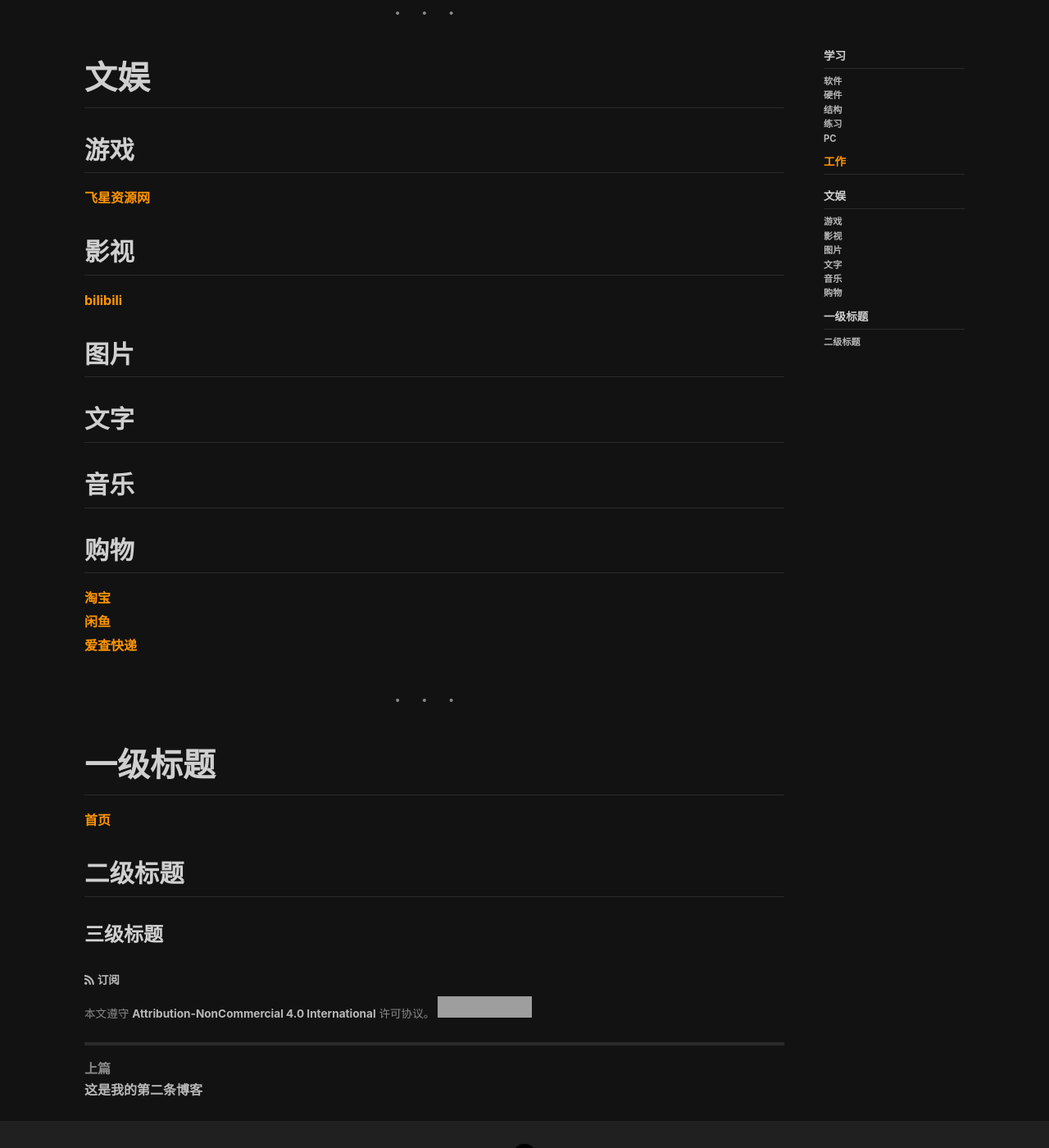
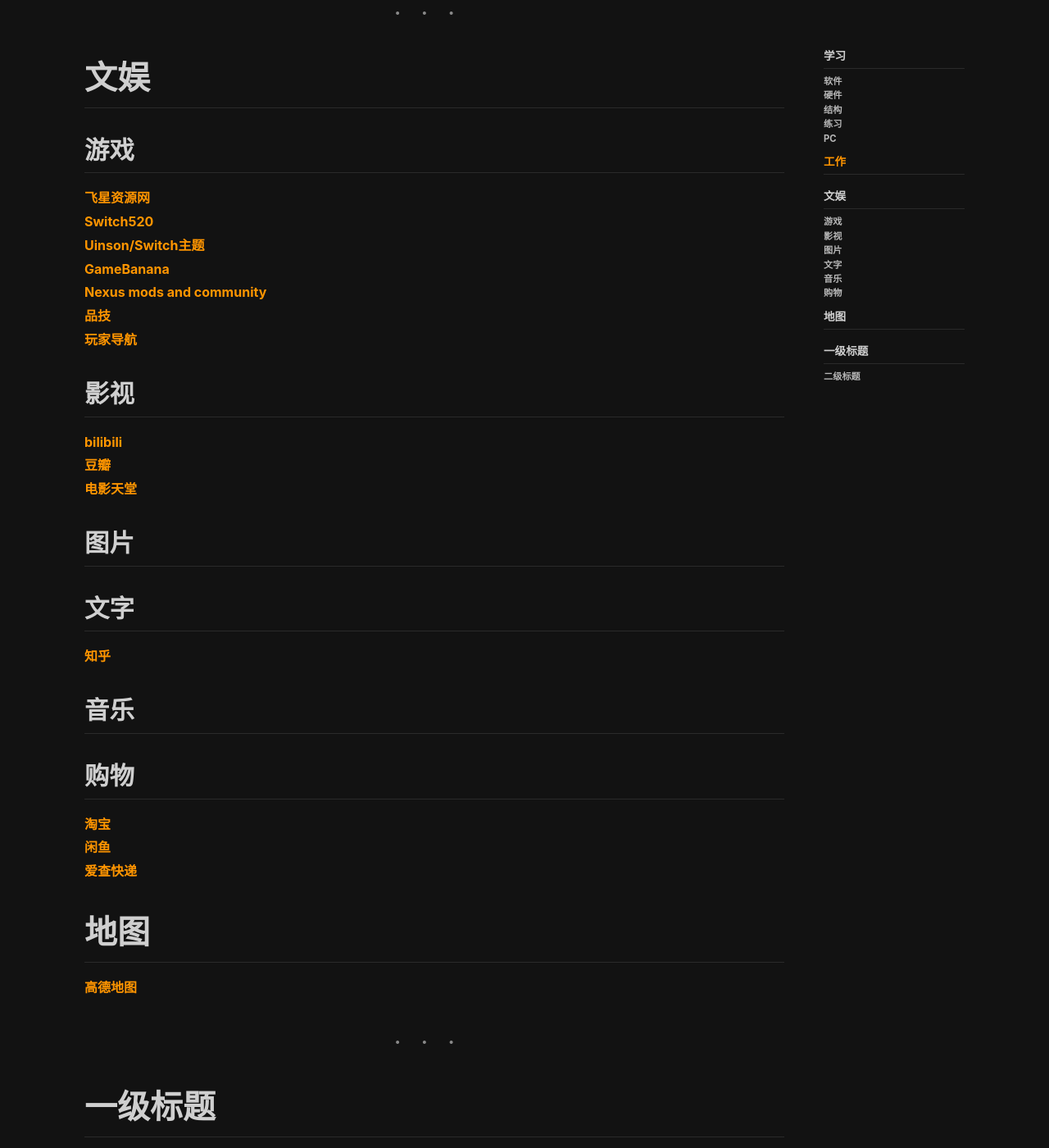
Before and after one commit to Su-1024/Su-1024.github.io, a Jekyll site: the page built from _posts/2025-07-03-网站收藏.md, in a window 1280 px wide and 1400 px high, scrolled down 1182 px. Shown: the whole window at 82% size. Built offline with Jekyll 4.4.1, drawn with Linux system fonts in a browser that asks for light colours; nearby versions of some CDN libraries; grey boxes are pictures that could not be loaded.

Commit message:
网站补充

```diff
--- a/_posts/2025-07-03-网站收藏.md
+++ b/_posts/2025-07-03-网站收藏.md
@@ -31,17 +31,23 @@ title: "网站收藏"
 
 ## 游戏
 [飞星资源网](https://feixing123.cc/)
+[Switch520](https://www.gamer520.com/)
+[Uinson/Switch主题](https://themezer.net/packs/Unison-523)
+[GameBanana ](https://gamebanana.com/)
+[Nexus mods and community](https://www.nexusmods.com/)
+[品技](https://www.tekqart.com/)
+[玩家导航](https://52ps5.com/)
 
 ## 影视
 [bilibili](https://www.bilibili.com/)
+[豆瓣](https://www.douban.com/)
+[电影天堂](https://dydytt.net/index.htm)
 
 ## 图片
 
 ## 文字
 
-[123]: su-1024.github.io	"hello"
-
-
+[知乎](https://www.zhihu.com)
 
 ## 音乐
 
@@ -49,6 +55,10 @@ title: "网站收藏"
 [淘宝](https://www.taobao.com/)
 [闲鱼](https://www.goofish.com/)
 [爱查快递](https://www.ickd.cn/)
+
+# 地图
+
+[高德地图](https://ditu.amap.com)
 
 ------
 
```
